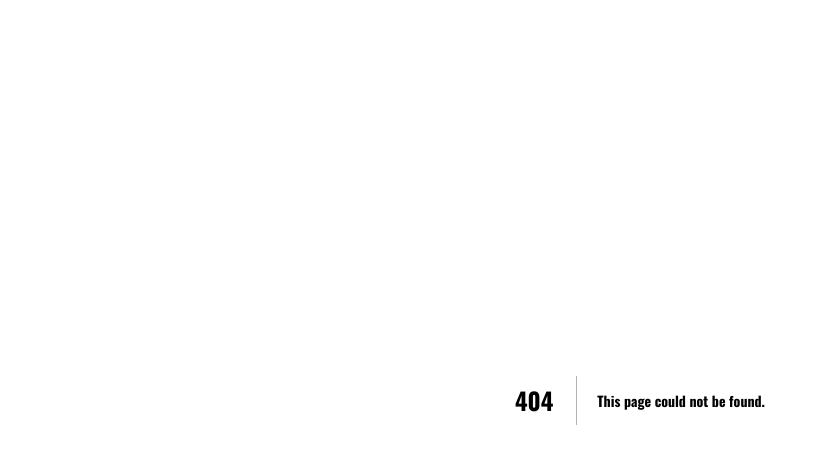
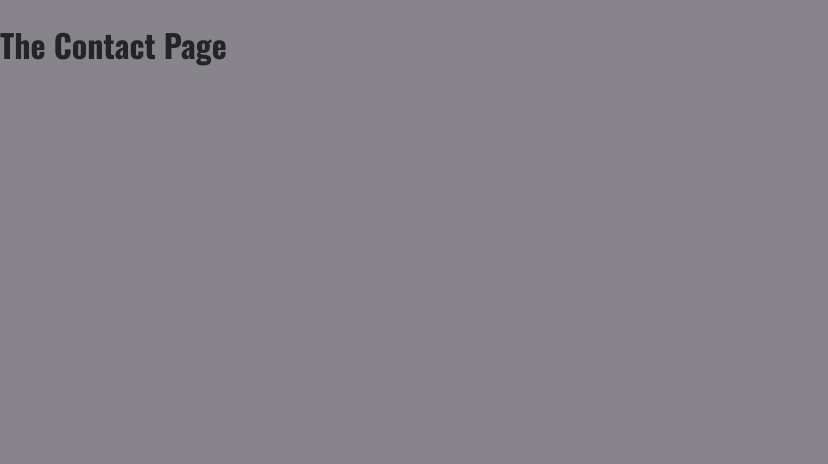
Before and after one commit to mohamedsaidumn/nextjs-course, a Next.js app: page /contact in a window 1280 px wide. Before the commit this address had no page. Shown: the top 464 px of the page, without its empty margins (0-828 px from the left). Built offline with nearby package versions, Linux system fonts and the light colour scheme.

Commit message:
added the skeleton pages for the blog project

```diff
--- /dev/null
+++ b/pages/contact.jsx
@@ -0,0 +1,9 @@
+function ContactPage() {
+  return (
+    <div>
+      <h1>The Contact Page</h1>
+    </div>
+  );
+}
+
+export default ContactPage;
```
Also changed, not shown: pages/posts/[slug].jsx (added, +9 -0 lines), pages/posts/index.jsx (added, +9 -0 lines).
